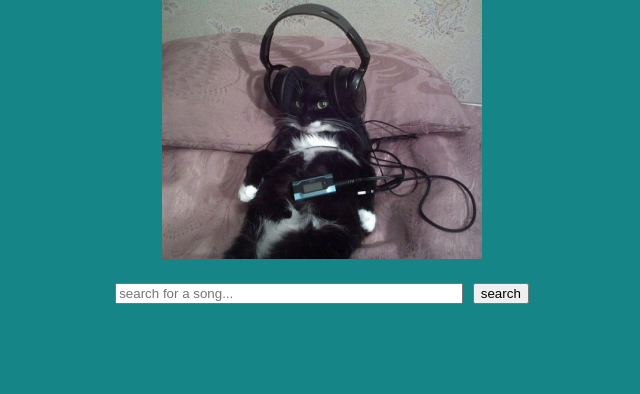
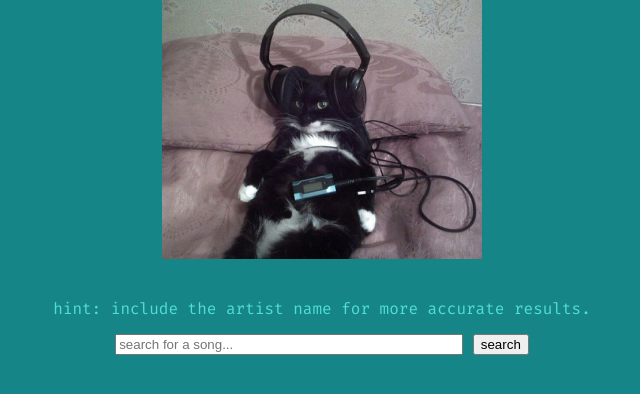
Before and after one commit to ireneni/cat_music_video_generator, a Flask app: page / in a window 1280 px wide. Shown: the part 202-596 px from the top of the page, without its empty margins (318-958 px from the left). Run offline with Flask 3, Linux system fonts and the light colour scheme.

Commit message:
finishing touches and adding requirements.txt

```diff
--- a/main.py
+++ b/main.py
@@ -1,4 +1,4 @@
-from flask import Flask, render_template, request, jsonify, redirect, url_for
+from flask import Flask, render_template, request, redirect, url_for
 import urllib
 import json
 import requests
--- a/static/css/style.css
+++ b/static/css/style.css
@@ -17,7 +17,12 @@ h1 {
     padding-bottom: 20px;
 }
 
+.hint, .instructions {
+    color: #51DED5;
+}
+
 .form-container {
+    padding-bottom: 20px;
 
     #search-bar {
         width: 340px;
@@ -26,7 +31,7 @@ h1 {
 
 .results-list {
     list-style-type: none;
-    padding-top: 20px;
+    padding-top: 10px;
 }
 
 li:hover {
--- a/templates/index.html
+++ b/templates/index.html
@@ -13,6 +13,7 @@
    <div class="banner">
        <img src="/static/images/headphone_cat.png" alt="Cat">
    </div>
+   <p class="hint">hint: include the artist name for more accurate results.</p>
    <div class="form-container">
        <form class="form" action="/get_query" method = "POST">
            <input id="search-bar" class="input" name="search" placeholder="search for a song..."/>
@@ -21,6 +22,12 @@
 
     </div>
     <div class="results-container">
+        <p class="instructions"></p>
+        <script>
+        if ('song-0' in {{ data | safe }}) {
+            document.getElementsByClassName("instructions")[0].innerHTML = "Select your song: "
+        }
+        </script>
        <ul class="results-list" id="list">
            <li id="song-1">{{ data['song-0']  }}</li>
            <li id="song-2">{{ data['song-1'] }}</li>
```
Also changed, not shown: requirements.txt (added, +8 -0 lines), static/lyric_cats/0_Estelle_cat_pinterest.jpeg (deleted), static/lyric_cats/0_lover_cat_pinterest.jpeg (added), static/lyric_cats/1_funeral_cat_pinterest.jpeg (added), static/lyric_cats/1_number_cat_pinterest.jpeg (deleted), static/lyric_cats/2_disapproval_cat_pinterest.jpeg (added), static/lyric_cats/3_Estelle_cat_pinterest.jpeg (deleted), static/lyric_cats/4_heavens_cat_pinterest.jpeg (added), static/lyric_cats/5_true_cat_pinterest.jpeg (added), static/lyric_cats/5_world_cat_pinterest.jpeg (deleted), static/lyric_cats/6_Sunday_cat_pinterest.jpeg (added), static/lyric_cats/7_London_cat_pinterest.jpeg (deleted), static/lyric_cats/7_week_cat_pinterest.jpeg (added), static/lyric_cats/8_sick_cat_pinterest.jpeg (added), 2 more files.
